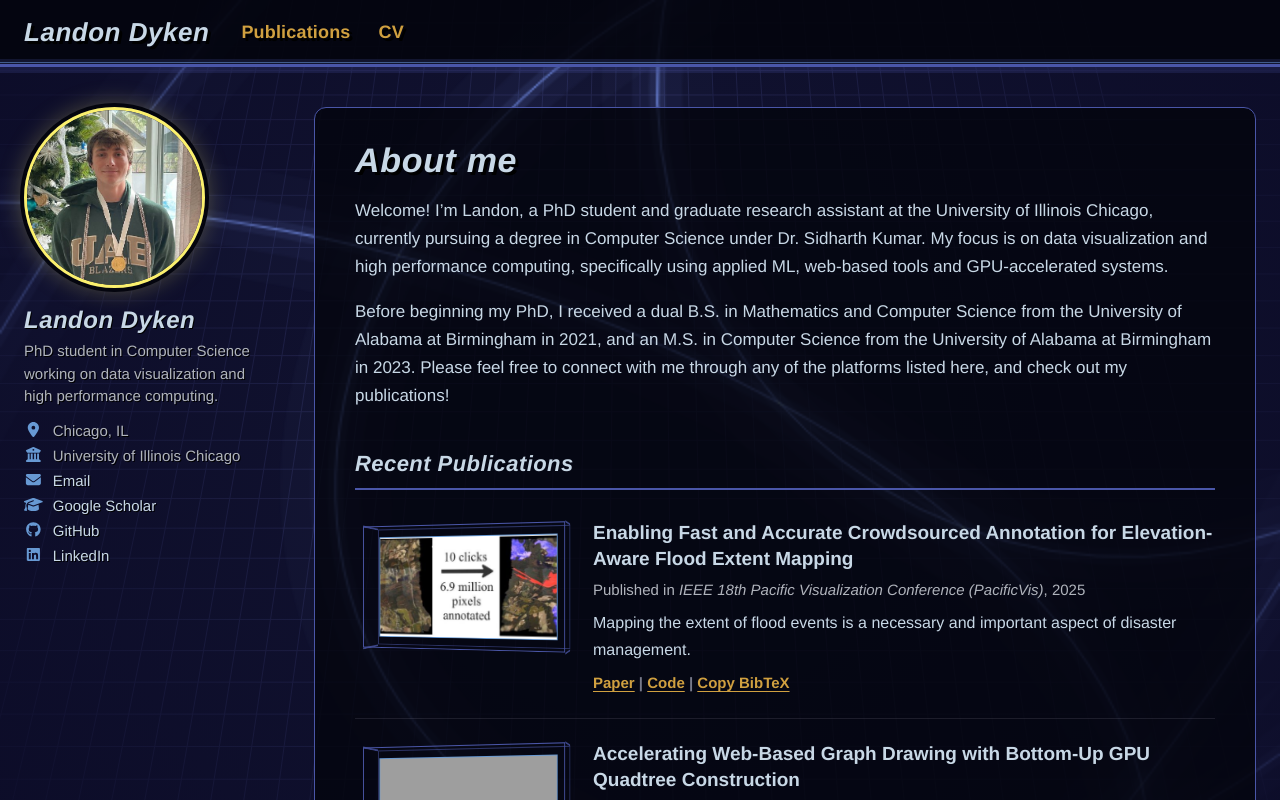
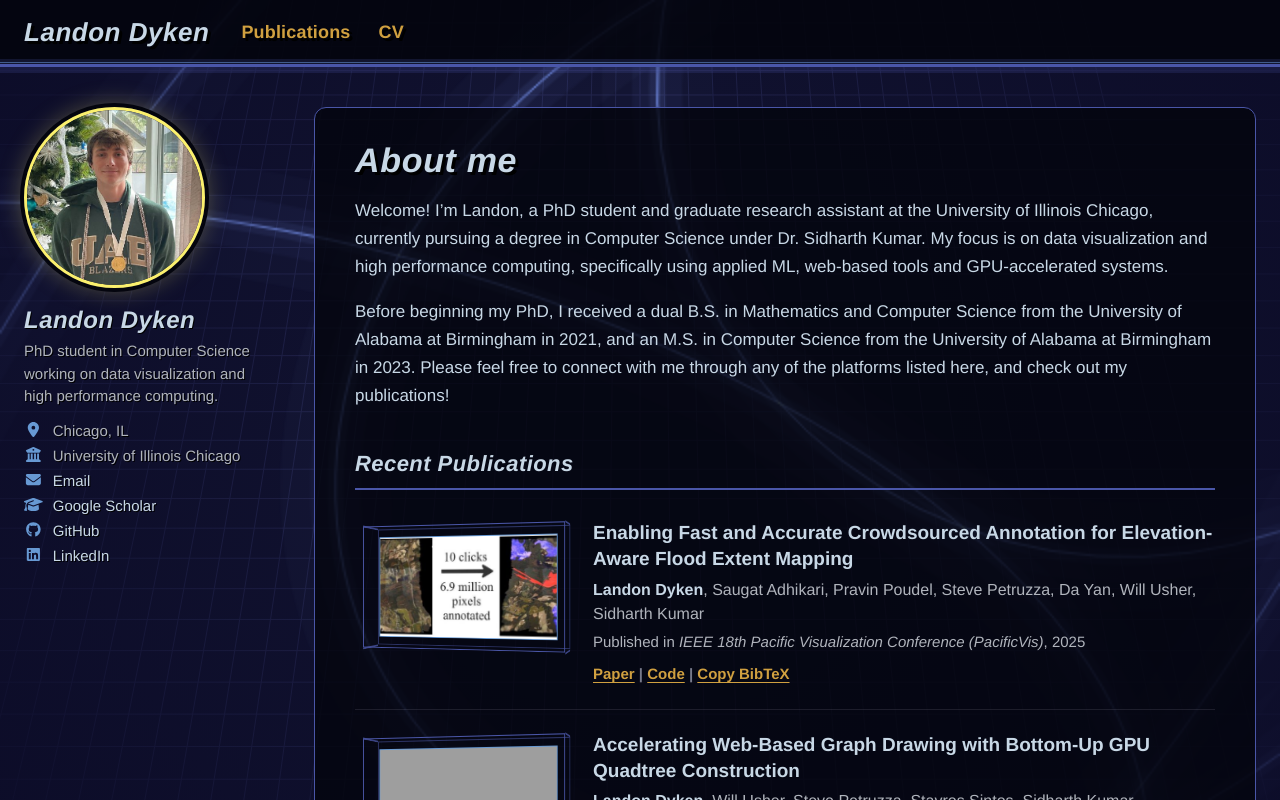
Before and after one commit to ldyken53/site, a React (Create React App) app: page /#/ in a window 1280 px wide. Shown: the top 800 px of the page. Built offline with nearby package versions, Linux system fonts and the light colour scheme; grey boxes are pictures that could not be loaded.

Commit message:
Show author lists with my name highlighted; drop the excerpt

```diff
--- /dev/null
+++ b/src/components/Authors.tsx
@@ -0,0 +1,16 @@
+import React from 'react';
+import { NAME } from '../data/site';
+
+// The author list with my name highlighted.
+const Authors: React.FC<{ authors: string }> = ({ authors }) => (
+    <p className="archive-authors">
+        {authors.split(NAME).map((part, i) => (
+            <React.Fragment key={i}>
+                {i > 0 && <strong className="me">{NAME}</strong>}
+                {part}
+            </React.Fragment>
+        ))}
+    </p>
+);
+
+export default Authors;
--- a/src/components/PubEntry.tsx
+++ b/src/components/PubEntry.tsx
@@ -1,10 +1,11 @@
 import React from 'react';
 import { Link } from 'react-router-dom';
-import { Publication, excerptOf } from '../data/pubs';
+import { Publication } from '../data/pubs';
 import ThumbBox from '../melee/ThumbBox';
+import Authors from './Authors';
 import PubLinks from './PubLinks';
 
-// One AcademicPages archive item: title, venue line, excerpt, links.
+// One AcademicPages archive item: title, authors, venue line, links.
 const PubEntry: React.FC<{ pub: Publication; id: number }> = ({ pub, id }) => {
     return (
         <article className="archive-item">
@@ -17,11 +18,11 @@ const PubEntry: React.FC<{ pub: Publication; id: number }> = ({ pub, id }) => {
                 <h3 className="archive-title">
                     <Link to={`/publications/${id}`}>{pub.title}</Link>
                 </h3>
+                <Authors authors={pub.authors} />
                 <p className="archive-meta">
                     Published in <i>{pub.venue}</i>, {pub.year}
                     {pub.award && <span className="award">{pub.award}</span>}
                 </p>
-                {pub.abstract && <p className="archive-excerpt">{excerptOf(pub)}</p>}
                 <PubLinks pub={pub} />
             </div>
         </article>
--- a/src/data/pubs.ts
+++ b/src/data/pubs.ts
@@ -53,9 +53,3 @@ export const linksOf = (pub: Publication): PubLink[] => {
     })));
     return links;
 };
-
-// First sentence of the abstract, as the list excerpt.
-export const excerptOf = (pub: Publication) => {
-    const match = pub.abstract?.match(/^.*?[.!?](\s|$)/);
-    return match ? match[0].trim() : pub.abstract;
-};
--- a/src/pages/Publication.tsx
+++ b/src/pages/Publication.tsx
@@ -1,5 +1,6 @@
 import React, { useState } from 'react';
 import { Link, Navigate } from 'react-router-dom';
+import Authors from '../components/Authors';
 import PubLinks from '../components/PubLinks';
 import { listed, publications } from '../data/pubs';
 import { usePage } from '../melee/HueContext';
@@ -23,11 +24,11 @@ const Paper: React.FC<{ id: number }> = ({ id }) => {
     return (
         <article>
             <h1 className="page-title">{pub.title}</h1>
+            <Authors authors={pub.authors} />
             <p className="archive-meta">
                 Published in <i>{pub.venue}</i>, {pub.year}
                 {pub.award && <span className="award">{pub.award}</span>}
             </p>
-            <p className="archive-meta">{pub.authors}</p>
             {pub.thumb && <ThumbBox className="thumb-large" src={pub.thumb} turn={-6} tilt={6} fitImage />}
             {pub.teaser && (
                 <figure className="teaser">
--- a/src/site.css
+++ b/src/site.css
@@ -310,9 +310,16 @@
   vertical-align: 2px;
 }
 
-.page-content .archive-excerpt {
-  margin: 0 0 8px;
+.page-content .archive-authors {
+  margin: 0 0 4px;
   font-size: 16px;
+  line-height: 1.5;
+  color: var(--on-surface-variant);
+}
+
+.archive-authors .me {
+  font-weight: 700;
+  color: var(--on-surface);
 }
 
 .link-button {
```
